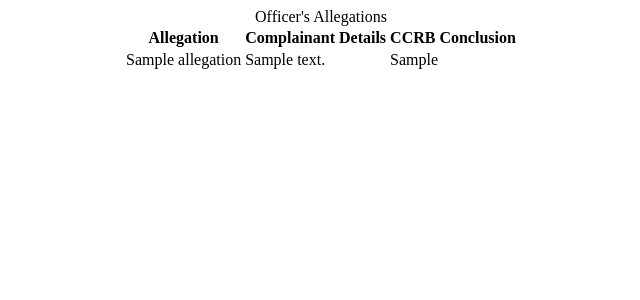
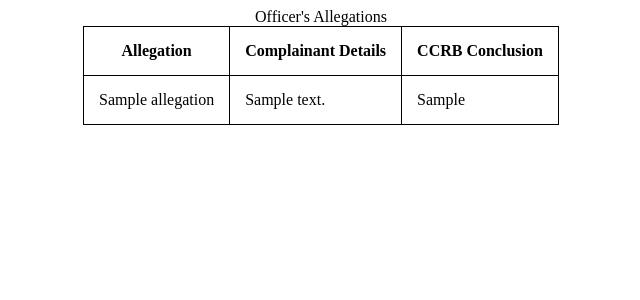
Before and after one commit to mallahdiv/WOWproject, a Flask app: template BaseCode/templates/officer_results.html in a window 1280 px wide. Shown: the top 300 px of the page, without its empty margins (319-959 px from the left). Run offline with Flask 2, Linux system fonts and the light colour scheme; the template is opened without the code that fills it: most values are stand-ins (such as "Sample title", 1, 10 or a date in 2020); parts of the project's set-up code (start-up, migrations or seed data) failed here and were passed over.

Commit message:
added css code

```diff
--- a/BaseCode/templates/officer_results.html
+++ b/BaseCode/templates/officer_results.html
@@ -1,9 +1,18 @@
 <!DOCTYPE html>
 <html lang="en">
   <head>
-    <meta charset="UTF-8">
-    <meta name="viewport" content="width=device-width, initial-scale=1.0">
-    <title>Document</title>
+    <style>
+      table,
+      th,
+      td {
+        border: 1px solid black;
+        border-collapse: collapse;
+      }
+      th,
+      td {
+        padding: 15px;
+      }
+    </style>
   </head>
   <body>
     <center>
```
Lines whose indentation alone changed are shown as unchanged.
